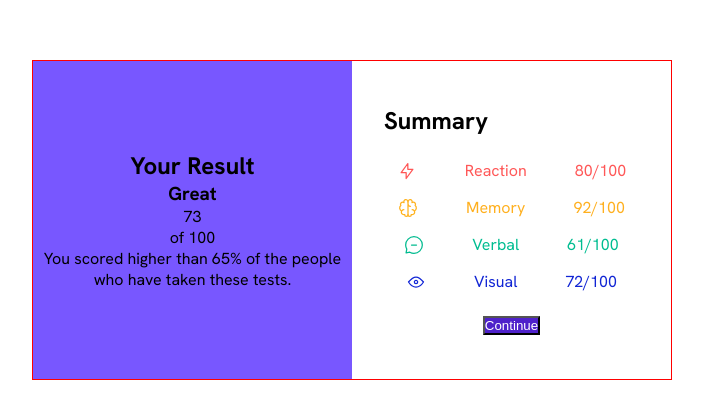
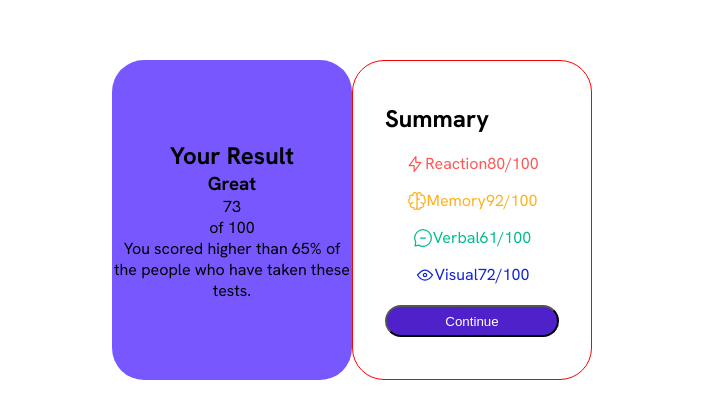
Before and after one commit to marialapc/frontend-mentor-03, a plain HTML site: page index.html in a window 1280 px wide. Shown: the part 180-598 px from the top of the page, without its empty margins (288-991 px from the left). Drawn offline with Linux system fonts and the light colour scheme.

Commit message:
content order

```diff
--- a/styles/card.css
+++ b/styles/card.css
@@ -1,7 +1,7 @@
 .card {
-  max-width: 40rem;
+  max-width: 30rem;
   height: 20rem;
-  border: 1px solid red;
+  border-radius: 2rem;
 }
 
 .card__result {
@@ -10,6 +10,7 @@
   height: 100%;
   background-color: var(--lightSlateBlue);
   text-align: center;
+  border-radius: 2rem;
 }
 
 .card__content {
@@ -18,6 +19,8 @@
   width: 50%;
   height: 100%;
   padding: 2rem;
+  border: 1px solid red;
+  border-radius: 2rem;
 }
 
 .card__content--title{
@@ -28,10 +31,6 @@
 .card__content--list {
   flex-direction: column;
   gap: 1rem;
-}
-
-.card__content--element{
- gap: 3rem;
 }
 
 .card__content--reaction {
@@ -50,6 +49,9 @@
 }
 
 .card__content--button{
+  width: 100%;
+  height: 2rem;
   color: var(--white);
   background-color: var(--violetBlue);
+  border-radius: 1rem;
 }
```
